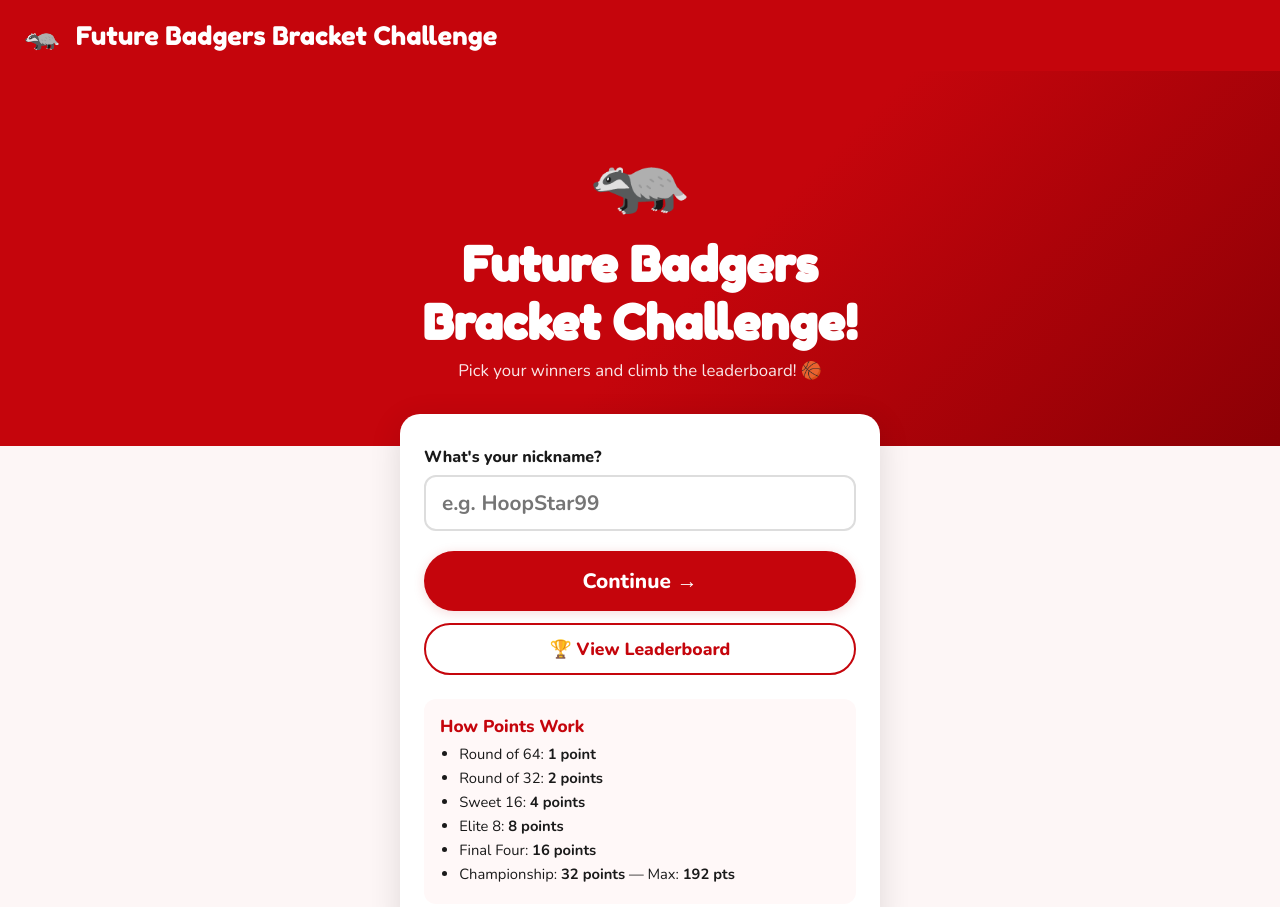
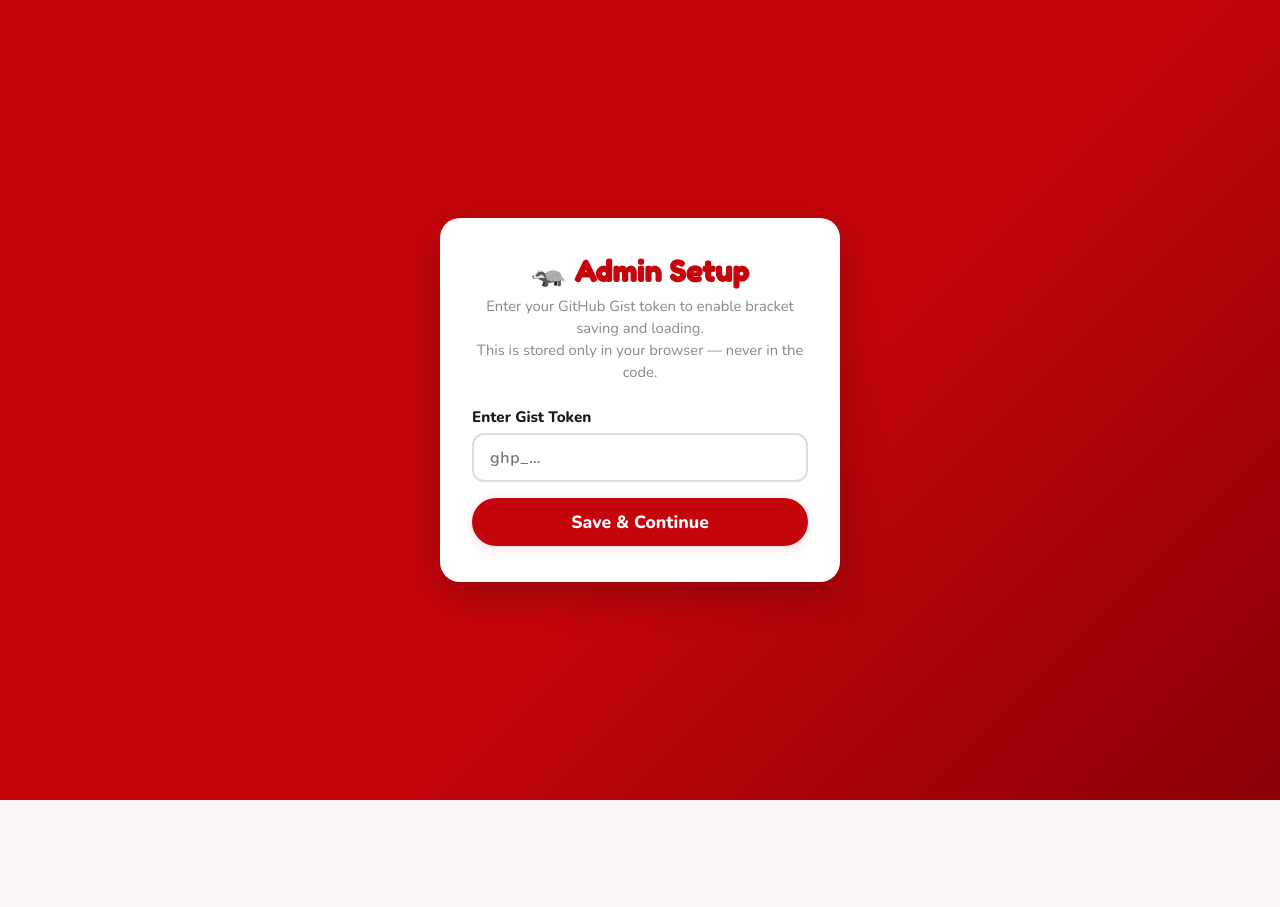
Before and after one commit to loganthein/Future-Badgers-Bracket, a plain HTML site: page index.html in a window 1280 px wide. Shown: the top 907 px of the page. After the commit the page ends 800 px from the top, so only its background shows below. Drawn offline with nearby package versions, Linux system fonts and the light colour scheme.

Commit message:
Add admin token setup screen

```diff
--- a/config.js
+++ b/config.js
@@ -1,6 +1,6 @@
 // Future Badgers Bracket Challenge — Configuration
 const CONFIG = {
-  GIST_TOKEN:            'GIST_TOKEN_HERE',
+  GIST_TOKEN:            localStorage.getItem('gist_token') || null,
   BRACKET_DATA_GIST_ID:  '798906720fa8cb351ffb485d9631a07f',
   PICKS_GIST_ID:         'ce956d289985b0f4e5228f3fe4ade758',
   BRACKET_DATA_FILENAME: 'bracket-data.json',
--- a/index.html
+++ b/index.html
@@ -545,6 +545,81 @@ body {
   flex-wrap: wrap;
 }
 
+/* ═══════════════════════════════════════════════════
+   ADMIN SETUP
+═══════════════════════════════════════════════════ */
+#page-admin-setup {
+  min-height: 100vh;
+  display: none;
+  align-items: center;
+  justify-content: center;
+  background: linear-gradient(135deg, var(--red) 55%, #8b0005 100%);
+  padding: 2rem 1rem;
+}
+#page-admin-setup.active { display: flex; }
+
+.admin-card {
+  background: var(--white);
+  border-radius: 20px;
+  box-shadow: 0 12px 40px rgba(0,0,0,.25);
+  padding: 2.25rem 2rem;
+  width: 100%;
+  max-width: 400px;
+  text-align: center;
+}
+.admin-card h2 {
+  font-family: 'Fredoka One', cursive;
+  font-size: 1.8rem;
+  color: var(--red);
+  margin-bottom: .35rem;
+}
+.admin-card p {
+  font-size: .92rem;
+  color: var(--muted);
+  margin-bottom: 1.5rem;
+  line-height: 1.5;
+}
+.admin-card label {
+  display: block;
+  font-weight: 800;
+  font-size: .95rem;
+  text-align: left;
+  margin-bottom: .4rem;
+}
+.admin-card input[type="password"] {
+  width: 100%;
+  font-family: 'Nunito', sans-serif;
+  font-size: 1rem;
+  font-weight: 600;
+  padding: .7rem 1rem;
+  border: 2.5px solid var(--border);
+  border-radius: 12px;
+  outline: none;
+  transition: border-color .2s;
+  margin-bottom: 1rem;
+  letter-spacing: .05em;
+}
+.admin-card input[type="password"]:focus { border-color: var(--red); }
+.admin-card .admin-error {
+  color: var(--red);
+  font-weight: 700;
+  font-size: .88rem;
+  margin-bottom: .75rem;
+  display: none;
+}
+
+/* Reset token link (subtle footer link on welcome page) */
+.reset-token-link {
+  display: block;
+  text-align: center;
+  margin-top: 1.25rem;
+  font-size: .75rem;
+  color: #ccc;
+  cursor: pointer;
+  text-decoration: underline;
+}
+.reset-token-link:hover { color: var(--muted); }
+
 /* ── Responsive ── */
 @media (max-width: 580px) {
   .lb-hide-sm { display: none; }
@@ -557,9 +632,32 @@ body {
 <body>
 
 <!-- ══════════════════════════════════════════
+     PAGE 0: ADMIN SETUP (shown if no gist_token in localStorage)
+══════════════════════════════════════════ -->
+<div id="page-admin-setup" class="page">
+  <div class="admin-card">
+    <h2>🦡 Admin Setup</h2>
+    <p>Enter your GitHub Gist token to enable bracket saving and loading.<br>
+       This is stored only in your browser — never in the code.</p>
+    <label for="admin-token-input">Enter Gist Token</label>
+    <input
+      type="password"
+      id="admin-token-input"
+      placeholder="ghp_…"
+      autocomplete="off"
+      spellcheck="false"
+    >
+    <div class="admin-error" id="admin-error">Please enter a token before continuing.</div>
+    <button class="btn btn-primary" style="width:100%;font-size:1.1rem" onclick="saveAdminToken()">
+      Save &amp; Continue
+    </button>
+  </div>
+</div>
+
+<!-- ══════════════════════════════════════════
      PAGE 1: WELCOME
 ══════════════════════════════════════════ -->
-<div id="page-welcome" class="page active">
+<div id="page-welcome" class="page">
   <header class="site-header">
     <span style="font-size:1.8rem">🦡</span>
     <span class="logo">Future Badgers Bracket Challenge</span>
@@ -592,6 +690,8 @@ body {
         🏆 View Leaderboard
       </button>
     </div>
+
+    <span class="reset-token-link" onclick="resetAdminToken()">Reset Gist Token</span>
 
     <div class="rules">
       <h3>How Points Work</h3>
@@ -718,6 +818,41 @@ body {
 <script src="bracket.js"></script>
 <script src="leaderboard.js"></script>
 <script>
+// ── Admin token setup ────────────────────────────────────
+
+function saveAdminToken() {
+  const input = document.getElementById('admin-token-input');
+  const token = (input?.value || '').trim();
+  const errEl = document.getElementById('admin-error');
+  if (!token) {
+    errEl.style.display = 'block';
+    input?.focus();
+    return;
+  }
+  localStorage.setItem('gist_token', token);
+  location.reload();
+}
+
+function resetAdminToken() {
+  if (confirm('Clear your saved Gist token? The admin setup screen will appear on next load.')) {
+    localStorage.removeItem('gist_token');
+    location.reload();
+  }
+}
+
+// Check for token on load — show admin setup if missing
+(function checkToken() {
+  if (!localStorage.getItem('gist_token')) {
+    document.getElementById('page-admin-setup').classList.add('active');
+    document.getElementById('admin-token-input')?.addEventListener('keydown', e => {
+      if (e.key === 'Enter') saveAdminToken();
+    });
+    return; // don't show any other page
+  }
+  // Token exists — show welcome (default active)
+  document.getElementById('page-welcome').classList.add('active');
+})();
+
 // ── Page navigation ──────────────────────────────────────
 
 function showPage(id) {
```
